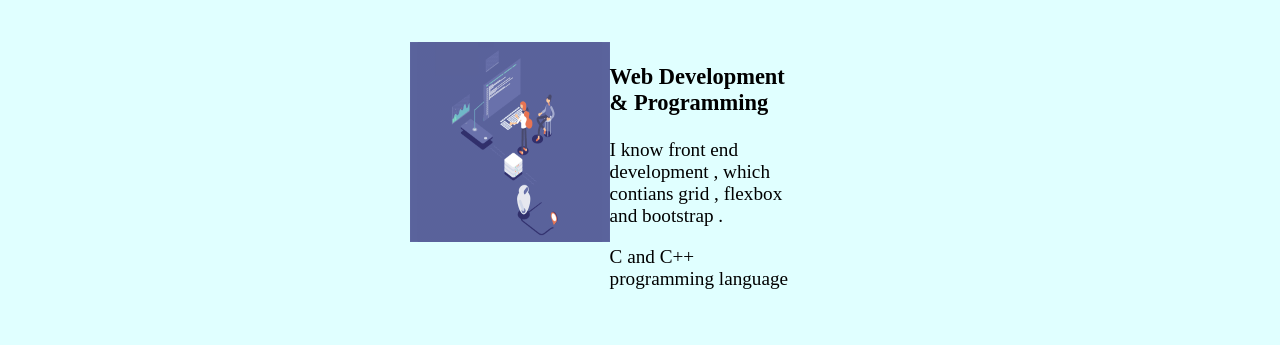
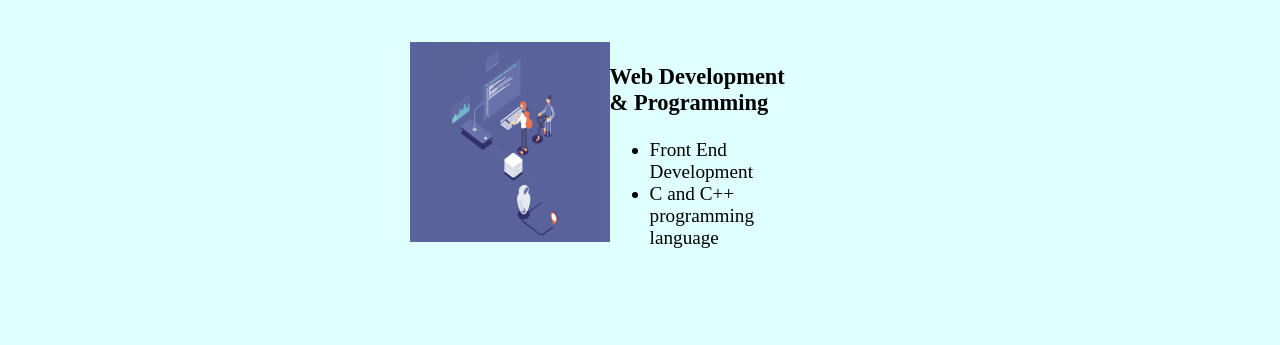
Before and after one commit to shiva1753/Capstone-Project, a plain HTML site: page index.html in a window 1280 px wide. Shown: the part 1053-1398 px from the top of the page. Drawn offline with Linux system fonts and the light colour scheme.

Commit message:
Update index.html

```diff
--- a/index.html
+++ b/index.html
@@ -31,8 +31,10 @@
       <div><img class="imga" src="./developmentanimation.gif"></div>
       <div>
         <h3>Web Development & Programming</h3>
-        <p>I know front end development , which contians grid , flexbox and bootstrap .</p>
-        <p>C and C++ programming language</p>
+        <ul>
+        <li>Front End Development</li>
+        <li>C and C++ programming language</li>
+        </ul>
       </div>
       <div><img class="imga" src="./0f7a8787346a1c97faea82156fb82530.gif"></div>
       <div>
```
